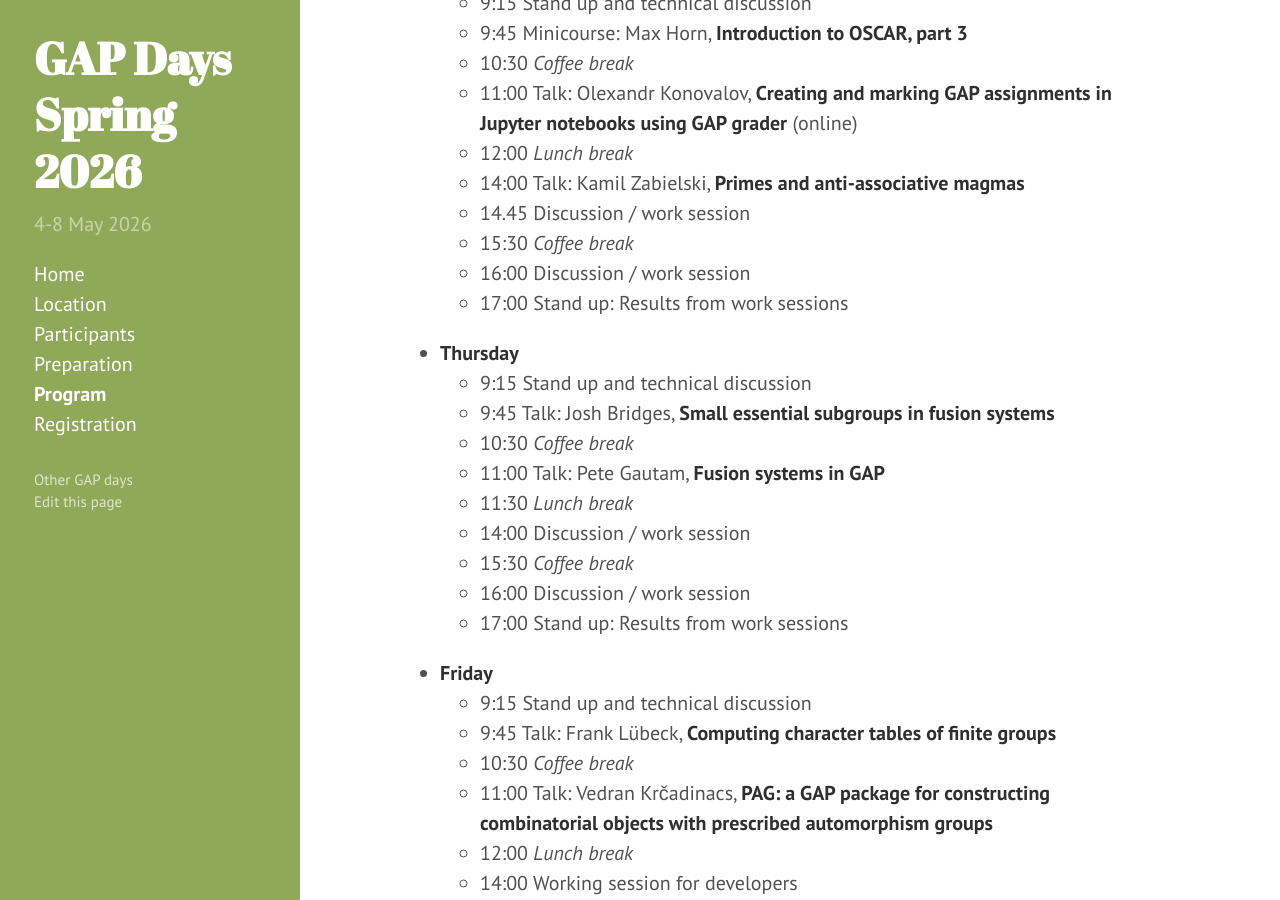
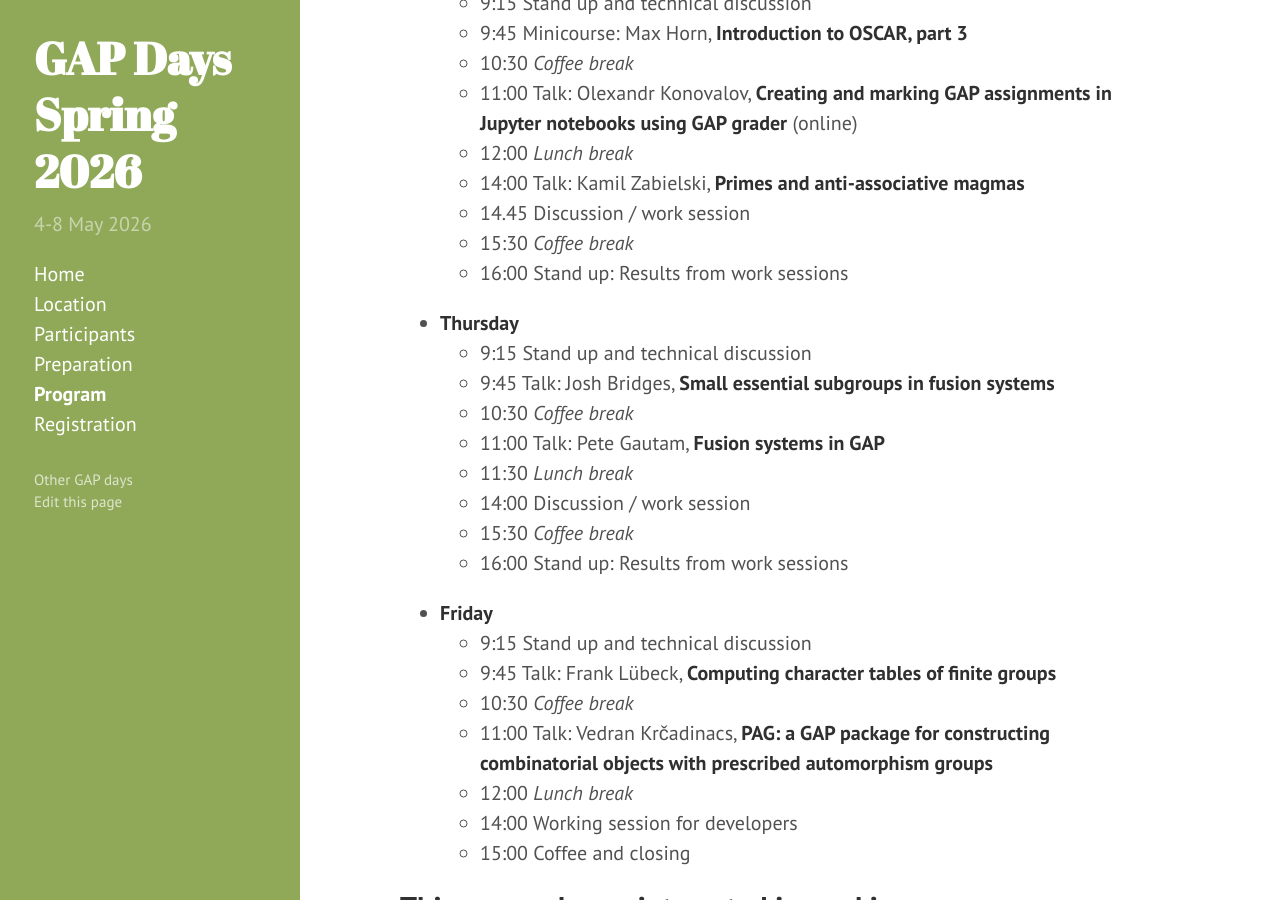
Before and after one commit to gapdays/gapdays2026-spring, a Jekyll site: the page built from program.md, in a window 1280 px wide and 900 px high, scrolled down 1260 px. Built offline with Jekyll 4.4.1, drawn with Linux system fonts in a browser that asks for light colours.

Commit message:
updated schedule

```diff
--- a/program.md
+++ b/program.md
@@ -50,8 +50,7 @@ All talks should be at most 40 minutes (including questions).
   - 14:00 Talk: Kamil Zabielski, **Primes and anti-associative magmas**
   - 14.45 Discussion / work session
   - 15:30 *Coffee break*
-  - 16:00 Discussion / work session
-  - 17:00 Stand up: Results from work sessions
+  - 16:00 Stand up: Results from work sessions
 
 - **Thursday**
   -  9:15 Stand up and technical discussion
@@ -61,8 +60,7 @@ All talks should be at most 40 minutes (including questions).
   - 11:30 *Lunch break*
   - 14:00 Discussion / work session
   - 15:30 *Coffee break*
-  - 16:00 Discussion / work session
-  - 17:00 Stand up: Results from work sessions
+  - 16:00 Stand up: Results from work sessions
 
 - **Friday**
   -  9:15 Stand up and technical discussion
```
